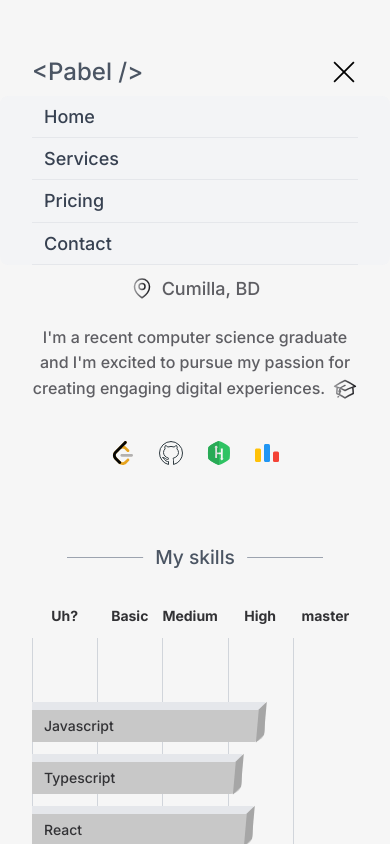
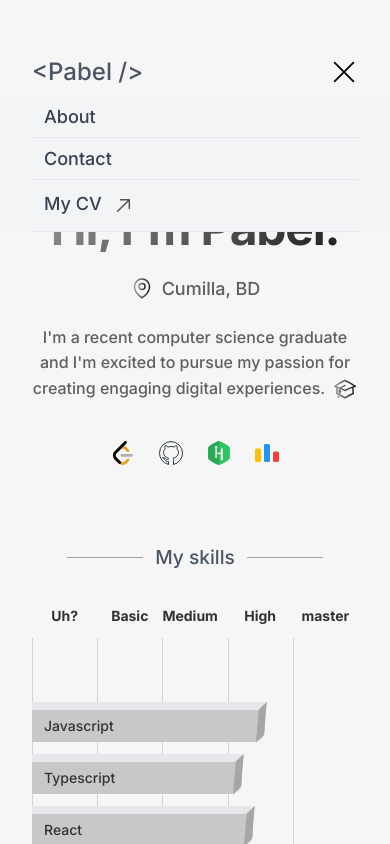
Before and after one commit to mdpabel/portfolio, a Next.js app: page / in a window 390 px wide. Both pictures are taken after a click on the button 342 px from the left and 72 px from the top of the page. Shown: the top 844 px of the page. Built offline with nearby package versions, Linux system fonts and the light colour scheme.

Commit message:
Moved open state to main layout

```diff
--- a/components/Header.tsx
+++ b/components/Header.tsx
@@ -1,11 +1,14 @@
 import Link from 'next/link';
 import React, { useState } from 'react';
 import { BarIcon, ArrowUpRight, CrossIcon } from './Icons';
-import Tab from './Tab';
 
-const Header = () => {
-  const [open, setOpen] = useState(false);
-
+const Header = ({
+  open,
+  setOpen,
+}: {
+  open: boolean;
+  setOpen: (open: boolean) => void;
+}) => {
   return (
     <header className='relative flex items-center justify-between h-16 max-w-6xl px-8 mx-auto mt-10 '>
       <div className='text-2xl text-gray-600'>
@@ -22,7 +25,7 @@ const Header = () => {
           </li>
           <li className=''>
             <Link
-              className='flex items-center py-2 shadow-lg px-7 bg-slate-50 rounded-3xl'
+              className='flex items-center py-2 shadow-lg px-7 bg-slate-50 rounded-3xl '
               href='https://drive.google.com/file/d/1A6I4qF3WBwlKskaAT23G5volEAJ-9i4T/view?usp=share_link'
               target='_blank'
             >
@@ -55,23 +58,7 @@ const Header = () => {
                 className='block py-2 pl-3 pr-4 text-gray-700 rounded '
                 aria-current='page'
               >
-                Home
-              </Link>
-            </li>
-            <li onClick={() => setOpen(false)} className='border-b'>
-              <Link
-                href='/'
-                className='block py-2 pl-3 pr-4 text-gray-700 rounded hover:bg-gray-100 '
-              >
-                Services
-              </Link>
-            </li>
-            <li onClick={() => setOpen(false)} className='border-b'>
-              <Link
-                href='/'
-                className='block py-2 pl-3 pr-4 text-gray-700 rounded hover:bg-gray-100 '
-              >
-                Pricing
+                About
               </Link>
             </li>
             <li onClick={() => setOpen(false)} className='border-b'>
@@ -82,6 +69,15 @@ const Header = () => {
                 Contact
               </Link>
             </li>
+            <li onClick={() => setOpen(false)} className='border-b'>
+              <Link
+                className='block py-2 pl-3 pr-4 text-gray-700 rounded hover:bg-gray-100 '
+                href='https://drive.google.com/file/d/1A6I4qF3WBwlKskaAT23G5volEAJ-9i4T/view?usp=share_link'
+                target='_blank'
+              >
+                My CV <ArrowUpRight />
+              </Link>
+            </li>
           </ul>
         </div>
       </div>
--- a/layout/MainLayout.tsx
+++ b/layout/MainLayout.tsx
@@ -1,15 +1,17 @@
 import Footer from '@/components/Footer';
 import Header from '@/components/Header';
-import { ReactNode } from 'react';
+import { ReactNode, useState } from 'react';
 import { Inter } from 'next/font/google';
 
 const inter = Inter({ subsets: ['latin'], weight: ['500', '700'] });
 
 const MainLayout = ({ children }: { children: ReactNode }) => {
+  const [open, setOpen] = useState(false);
   return (
     <main className={inter.className}>
-      <Header />
+      <Header open={open} setOpen={setOpen} />
       <section
+        onClick={() => setOpen(false)}
         style={{
           marginTop: '100px',
           marginBottom: '20px',
```
Also changed, not shown: 1 other file (tests, documents, lock files or other folders).
